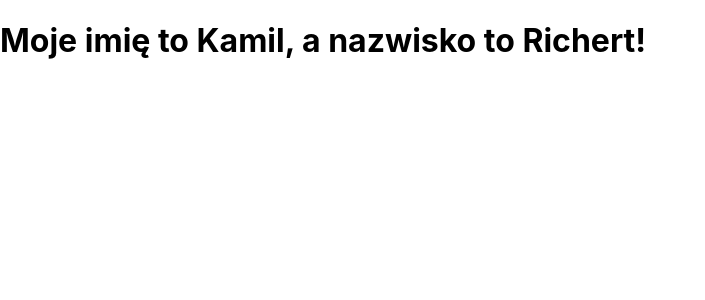
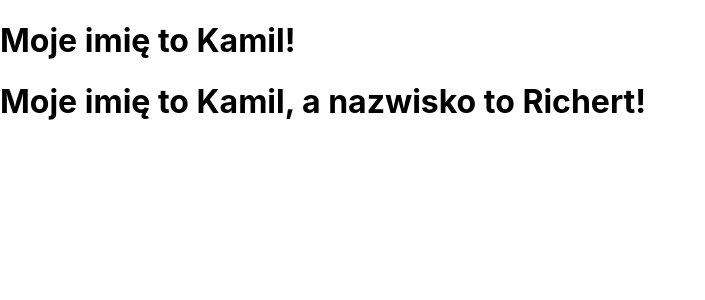
Before and after one commit to infoshareacademy/isareactvelobank, a React (Create React App) app in the folder react/my-app/: page / in a window 1280 px wide. Shown: the top 300 px of the page, without its empty margins (0-705 px from the left). Built offline with nearby package versions, Linux system fonts and the light colour scheme.

Commit message:
Added logic in MyName to show surname based on props

```diff
--- a/react/my-app/src/App.js
+++ b/react/my-app/src/App.js
@@ -2,7 +2,10 @@
 
 function App() {
   return (
-    <MyName name="Kamil" surname="Richert" />
+    <>
+        <MyName name="Kamil" />
+        <MyName name="Kamil" surname="Richert" />
+    </>
   );
 }
 
--- a/react/my-app/src/MyName.js
+++ b/react/my-app/src/MyName.js
@@ -1,6 +1,10 @@
 function MyName(props) {
-    return <h1>Moje imię to {props.name},
-        a nazwisko to {props.surname}!</h1>;
+    if (props.surname) {
+        return <h1>Moje imię to {props.name},
+            a nazwisko to {props.surname}!</h1>;
+    }
+
+    return <h1>Moje imię to {props.name}!</h1>;
 }
 
 export default MyName;
```
